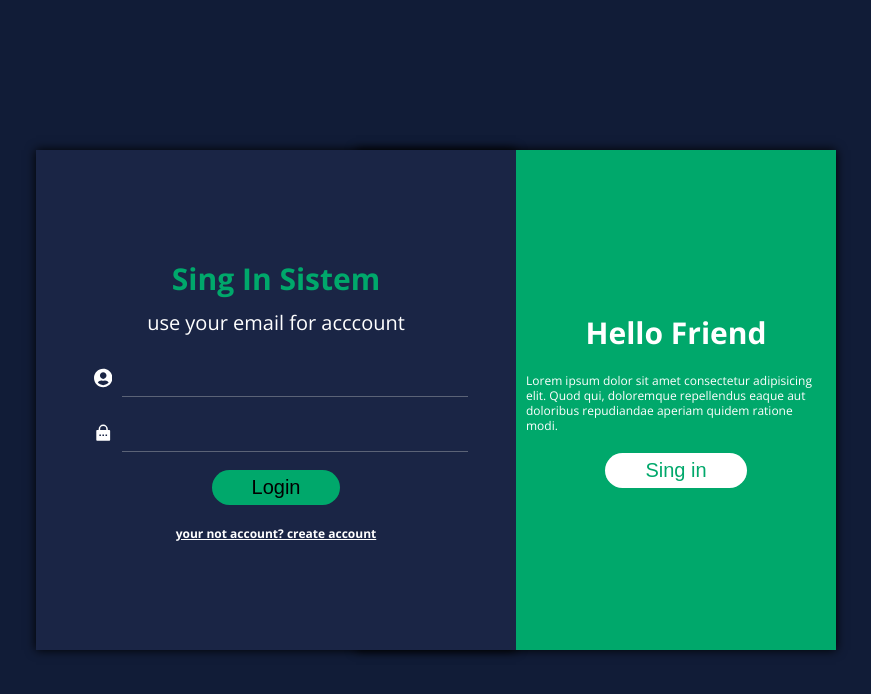
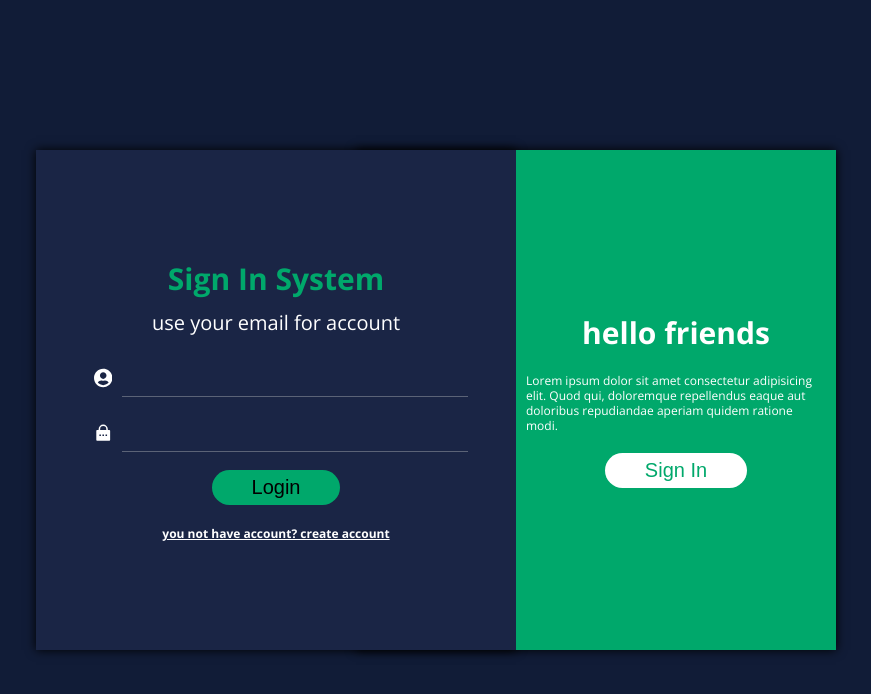
Before and after one commit to GuiLeoni14/Users_ReactJs, a React (Vite) app: page /login in a window 1280 px wide. Shown: the top 694 px of the page, without its empty margins (204-1075 px from the left). Built offline with nearby package versions, Linux system fonts and the light colour scheme.

Commit message:
ajustando textos

```diff
--- a/src/components/Form/index.jsx
+++ b/src/components/Form/index.jsx
@@ -9,45 +9,45 @@ import { AuthContext } from '../../context/AuthContext/context';
 export default function Form() {
     const { setStateAuth } = useContext(AuthContext);
     const mainFormRef = useRef(null);
-    const openContentSingIn = () => {
-        mainFormRef.current.classList.toggle('open-singin-js');
+    const openContentSignIn = () => {
+        mainFormRef.current.classList.toggle('open-signin-js');
         resetMessage(setStateAuth);
     };
     return (
         <div className="main-form" ref={mainFormRef}>
             <div className="login" data-aos="fade-up">
                 <div className="primary">
-                    <h2>Sing in Sistem</h2>
-                    <span>use your email for acccount</span>
+                    <h2>Sign In System</h2>
+                    <span>use your email for account</span>
                     <FormLogin />
                     <h4>
-                        <a onClick={openContentSingIn}>your not account? create account</a>
+                        <a onClick={openContentSignIn}>you not have account? create account</a>
                     </h4>
                 </div>
+                <div className="second">
+                    <h2>hello friends</h2>
+                    <p>
+                        Lorem ipsum dolor sit amet consectetur adipisicing elit. Quod qui, doloremque repellendus eaque
+                        aut doloribus repudiandae aperiam quidem ratione modi.
+                    </p>
+                    <DefaultButton text="Sign In" customClass="sing" handleClick={openContentSignIn} />
+                </div>
+            </div>
+            <div className="signin" data-aos="fade-up">
                 <div className="second">
                     <h2>Hello Friend</h2>
                     <p>
                         Lorem ipsum dolor sit amet consectetur adipisicing elit. Quod qui, doloremque repellendus eaque
                         aut doloribus repudiandae aperiam quidem ratione modi.
                     </p>
-                    <DefaultButton text="Sing in" customClass="sing" handleClick={openContentSingIn} />
-                </div>
-            </div>
-            <div className="singin" data-aos="fade-up">
-                <div className="second">
-                    <h2>Hello Friend</h2>
-                    <p>
-                        Lorem ipsum dolor sit amet consectetur adipisicing elit. Quod qui, doloremque repellendus eaque
-                        aut doloribus repudiandae aperiam quidem ratione modi.
-                    </p>
-                    <DefaultButton text="Login" customClass="sing" handleClick={openContentSingIn} />
+                    <DefaultButton text="Login" customClass="sing" handleClick={openContentSignIn} />
                 </div>
                 <div className="primary">
-                    <h2>Sing in Sistem</h2>
-                    <span>use your email for acccount</span>
+                    <h2>Sign InSystem</h2>
+                    <span>use your email for account</span>
                     <FormCreateAccount />
                     <h4>
-                        <a onClick={openContentSingIn}>your account? login</a>
+                        <a onClick={openContentSignIn}>you have account? login</a>
                     </h4>
                 </div>
             </div>
--- a/src/components/Form/styles.scss
+++ b/src/components/Form/styles.scss
@@ -4,7 +4,7 @@
     max-width: 80rem;
     height: 50rem;
     position: relative;
-    .singin, .login{
+    .signin, .login{
         position: absolute;
         top: 0rem;
         right: 0rem;
@@ -14,7 +14,7 @@
         width: 100%;
         height: 100%;
     }
-    .singin{
+    .signin{
         pointer-events: none;
         z-index: 0;
     }
@@ -73,8 +73,8 @@
     }
 }
 
-.open-singin-js{
-    .singin{
+.open-signin-js{
+    .signin{
         pointer-events: all;
         z-index: 1;
     }
```
